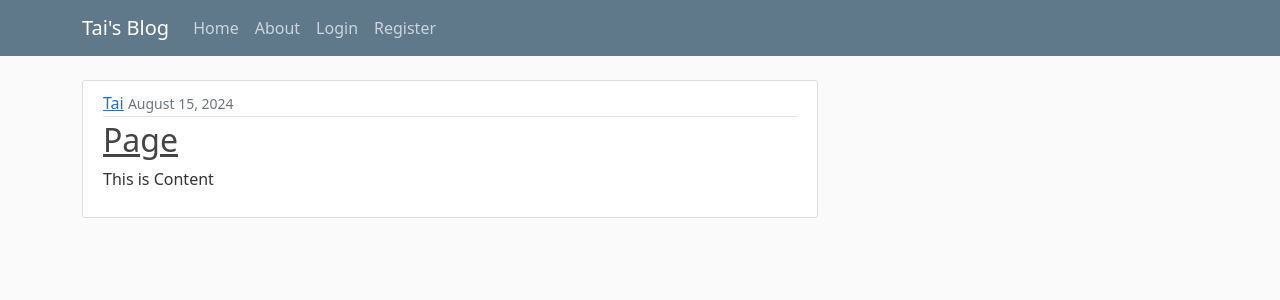
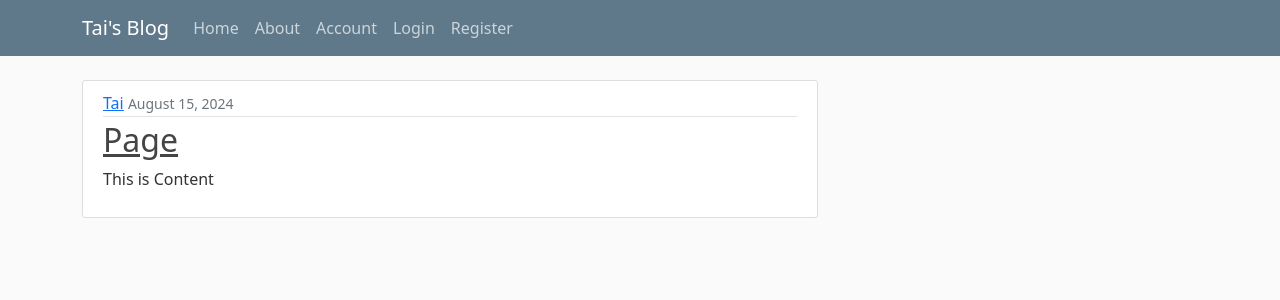
Before and after one commit to taiphamhuu56ld3/blog_flask, a Flask app: page / in a window 1280 px wide. Shown: the top 300 px of the page. Run offline with Flask 3, Linux system fonts and the light colour scheme.

Commit message:
[FEAT] F12: Add accout page

```diff
--- a/flaskblog/routes.py
+++ b/flaskblog/routes.py
@@ -56,3 +56,7 @@ def login():
         else:
             flash('Login Unsucessful. Please check email and password', 'danger')
     return render_template('login.html', title="Login", form=form)
+
+@app.route("/account")
+def account():
+    return render_template('account.html', title = 'Account')
--- /dev/null
+++ b/flaskblog/templates/account.html
@@ -0,0 +1,4 @@
+{% extends "layout.html" %}
+{% block content %}
+    <h1>{{ current_user.user_name }}</h1>
+{% endblock content %}
--- a/flaskblog/templates/layout.html
+++ b/flaskblog/templates/layout.html
@@ -32,6 +32,7 @@
           <div class="navbar-nav mr-auto">
             <a class="nav-item nav-link" href="{{ url_for('home') }}">Home</a>
             <a class="nav-item nav-link" href="{{ url_for('about') }}">About</a>
+            <a class="nav-item nav-link" href="{{ url_for('account') }}">Account</a>
             <a class="nav-item nav-link" href="{{ url_for('login') }}">Login</a>
             <a class="nav-item nav-link" href="{{ url_for('register') }}">Register</a>
           </div>
```
